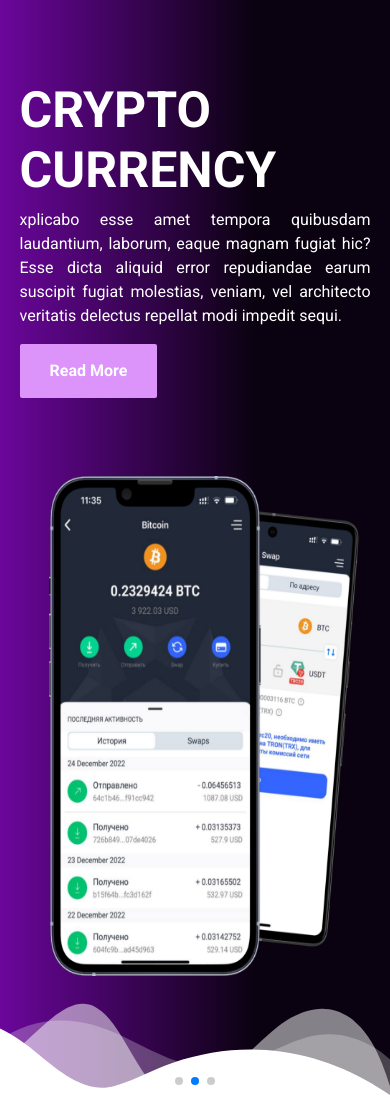
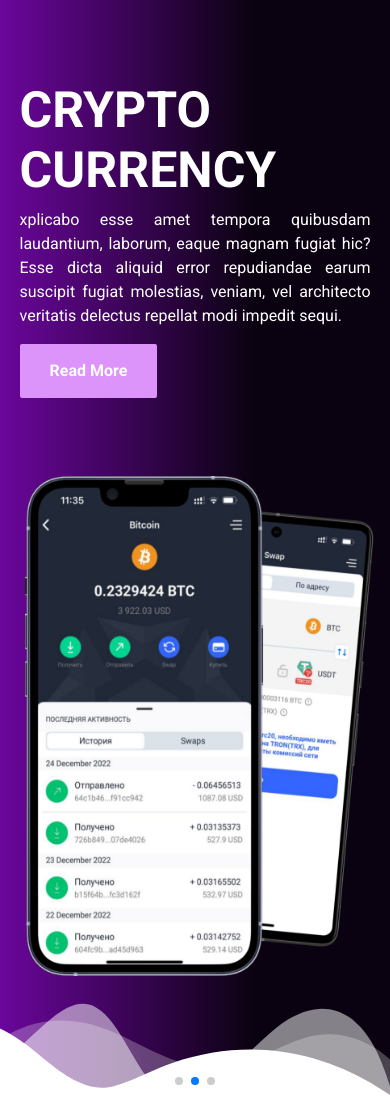
Before and after one commit to cyndylove1/con-wallet, a Next.js app: page /Hero in a window 390 px wide. Built offline with nearby package versions, Linux system fonts and the light colour scheme.

Commit message:
intial commit

```diff
--- a/app/styles.css
+++ b/app/styles.css
@@ -787,8 +787,8 @@ form .address:hover{
         padding-top: 20%;
     }
     .img{
-        width: 80%;
-        margin-left: 12%;
+        width: 85%;
+        margin-left: 9%;
     }
     /* hero section ends here */
 
@@ -1066,11 +1066,11 @@ form .address:hover{
 
     .image{
         width: 100%;
-        margin-left: 25%;
+        margin-left: 13%;
         padding-top: 20%;
     }
     .img{
-        width: 80%;
+        width: 90%;
     }
     /* hero section ends here */
 
```
